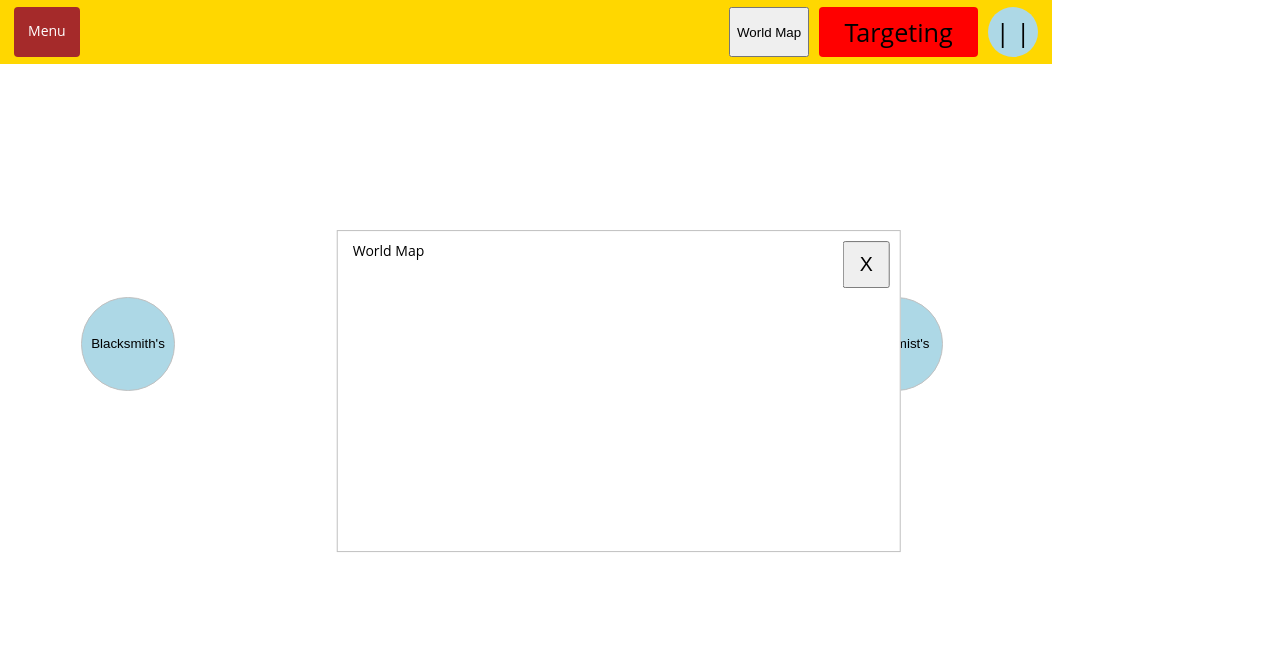
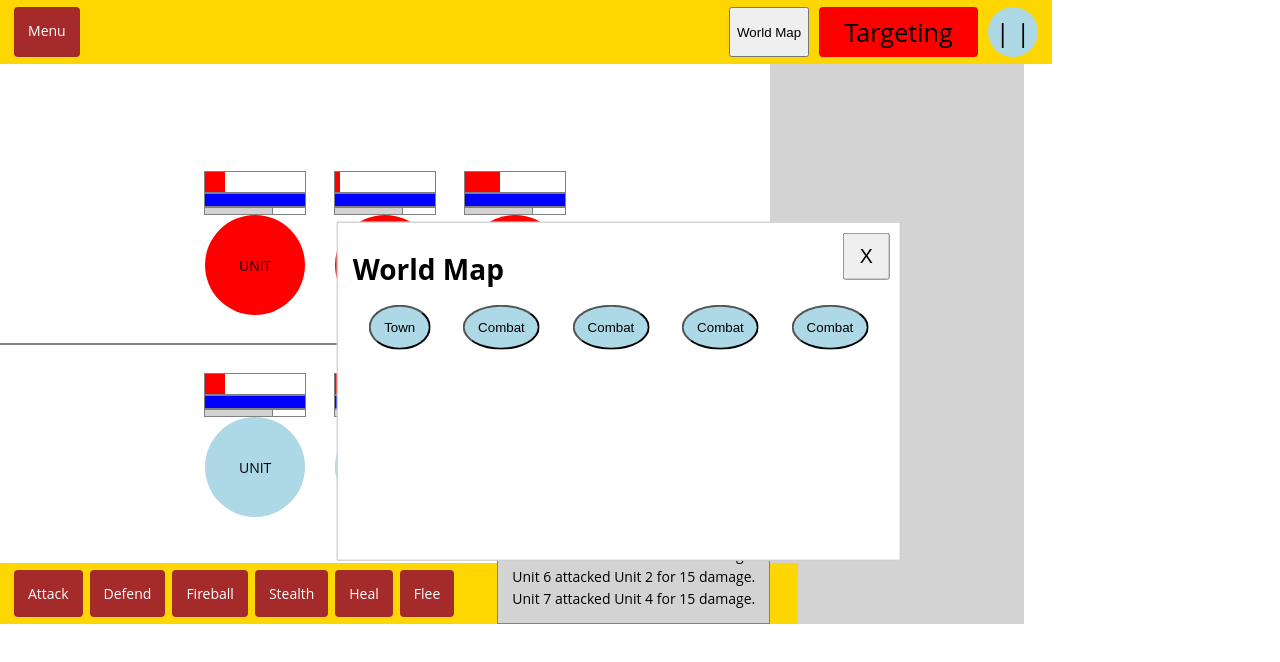
Before and after one commit to nmkataoka/adv-life, a React (Create React App) app: page / in a window 1280 px wide. Both pictures are taken after a click on the button "World Map". Shown: the top 662 px of the page. Built offline with nearby package versions, Linux system fonts and the light colour scheme.

Commit message:
Add locations to world map [Re: nmkataoka/adv-life#65]

```diff
--- /dev/null
+++ b/src/6-ui-features/WorldMap/MapLocation.tsx
@@ -0,0 +1,16 @@
+import React from 'react';
+import styled from '@emotion/styled';
+
+type MapLocationProps = {
+  name: string;
+  onClick?: () => void;
+}
+export default function MapLocation({ name, onClick }: MapLocationProps): JSX.Element {
+  return <Button onClick={onClick}>{name}</Button>;
+}
+
+const Button = styled.button`
+  border-radius: 50%;
+  background-color: lightblue;
+  padding: 1em;
+`;
--- a/src/6-ui-features/WorldMap/index.tsx
+++ b/src/6-ui-features/WorldMap/index.tsx
@@ -1,11 +1,36 @@
 import React from 'react';
 import styled from '@emotion/styled';
+import { useDispatch } from 'react-redux';
+import MapLocation from './MapLocation';
+import { changedScene, Scenes } from '../sceneManager/sceneMetaSlice';
 
 export default function WorldMap(): JSX.Element {
-  return <Container>World Map</Container>;
+  const dispatch = useDispatch();
+
+  const handleTownClick = () => {
+    dispatch(changedScene(Scenes.Town));
+  };
+
+  return (
+    <Container>
+      <h1>World Map</h1>
+      <LocationContainer>
+        <MapLocation name="Town" onClick={handleTownClick} />
+        <MapLocation name="Combat" />
+        <MapLocation name="Combat" />
+        <MapLocation name="Combat" />
+        <MapLocation name="Combat" />
+      </LocationContainer>
+    </Container>
+  );
 }
 
 const Container = styled.div`
   min-width: 500px;
   min-height: 300px;
 `;
+
+const LocationContainer = styled.div`
+  display: flex;
+  justify-content: space-around;
+`;
--- a/src/6-ui-features/sceneManager/sceneMetaSlice.ts
+++ b/src/6-ui-features/sceneManager/sceneMetaSlice.ts
@@ -6,7 +6,7 @@ export enum Scenes {
 }
 
 const initialState = {
-  currentScene: Scenes.Town,
+  currentScene: Scenes.Combat,
 };
 
 const sceneMetaSlice = createSlice({
@@ -19,4 +19,6 @@ const sceneMetaSlice = createSlice({
   },
 });
 
+export const { changedScene } = sceneMetaSlice.actions;
+
 export default sceneMetaSlice.reducer;
--- a/src/index.css
+++ b/src/index.css
@@ -74,3 +74,7 @@ h4 {
 button:hover {
   cursor: pointer;
 }
+
+button {
+  outline: 0;
+}
```
Also changed, not shown: 1 other file (tests, documents, lock files or other folders).
